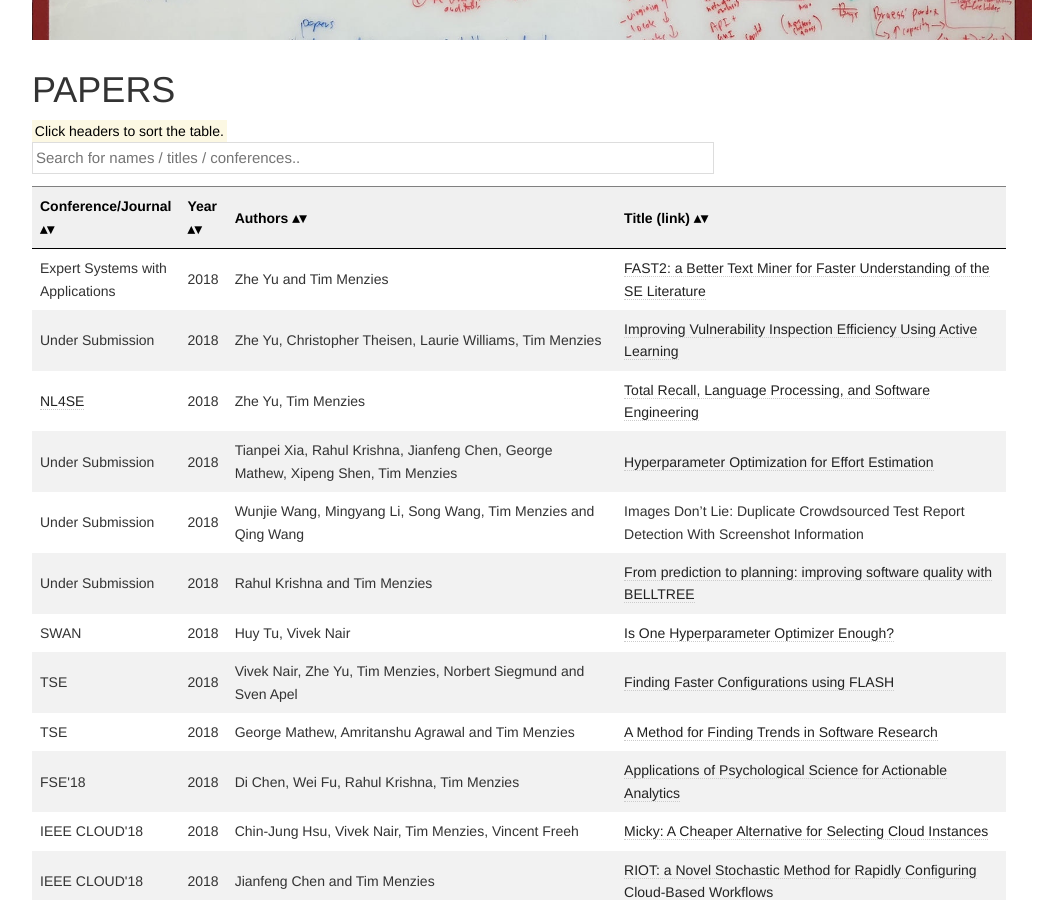
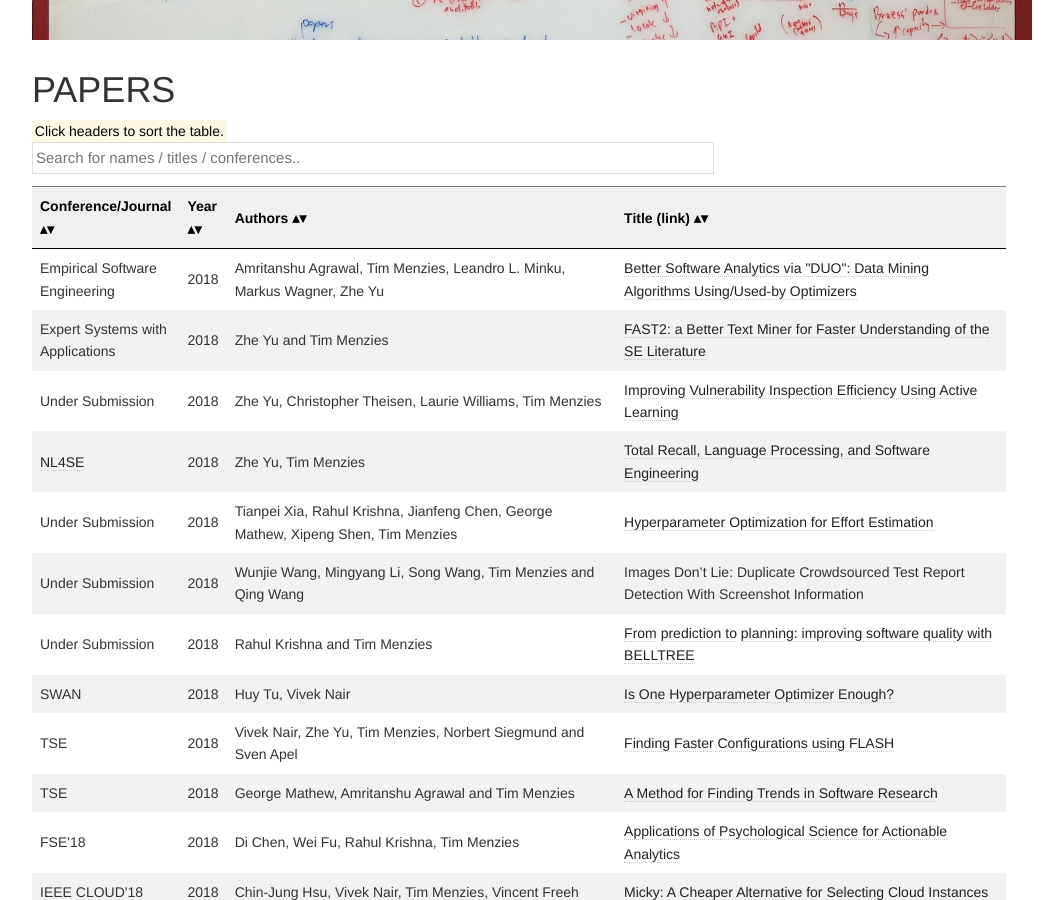
Before and after one commit to ai-se/ai-se.github.io, a Jekyll site: the page built from papers/index.html, in a window 1280 px wide and 900 px high, scrolled down 635 px. Shown: the whole window, without its empty margins (126-1189 px from the left). Built offline with Jekyll 4.4.1, drawn with Linux system fonts in a browser that asks for light colours.

Commit message:
Update index.html

```diff
--- a/papers/index.html
+++ b/papers/index.html
@@ -36,6 +36,18 @@ table.sortable th:not(.sorttable_sorted):not(.sorttable_sorted_reverse):not(.sor
 	<tr><th width="100">Conference/Journal</th><th width="30">Year</th><th width="400">Authors</th><th width="400">Title (link)</th></tr>
 </thead>
 <tbody>
+
+
+	 <tr>
+    <td>Empirical Software Engineering</td>
+    <td>2018</td>
+    <td>Amritanshu Agrawal, Tim Menzies, Leandro L. Minku, Markus Wagner, Zhe Yu</td>
+    <td><a href="https://arxiv.org/pdf/1812.01550.pdf">
+      Better Software Analytics via "DUO": Data Mining Algorithms Using/Used-by Optimizers
+  </a></td>
+  </tr>
+
+
 
   <tr>
     <td>Expert Systems with Applications</td>
```
